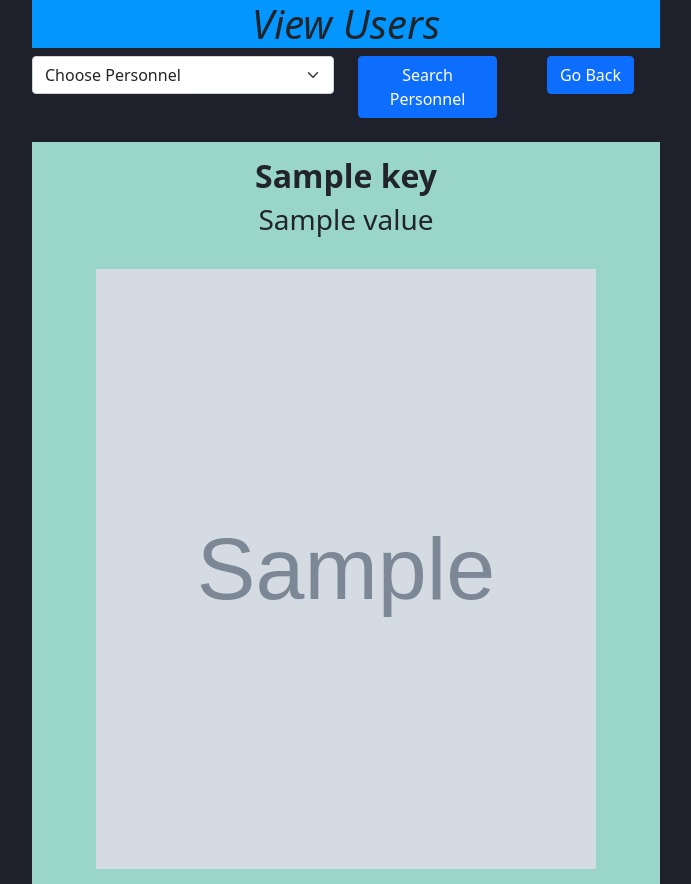
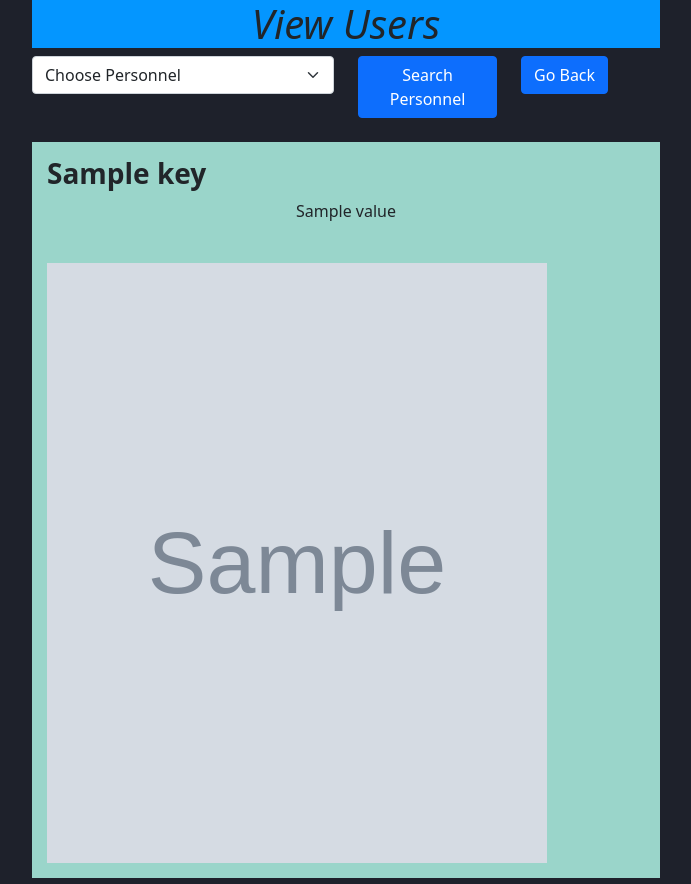
Before and after one commit to DonaldCapodilupo/Community-Database-Builder, a Flask app: template templates/View-Users.html in a window 1280 px wide. Shown: the whole page, without its empty margins (294-985 px from the left). Run offline with Flask 2, Linux system fonts and the light colour scheme; the template is opened without the code that fills it: most values are stand-ins (such as "Sample title", 1, 10 or a date in 2020); grey boxes marked "Sample" are stand-in pictures.

Commit message:
Basic updates to make information look a little cleane.

```diff
--- a/templates/View-Users.html
+++ b/templates/View-Users.html
@@ -22,7 +22,7 @@
     <div class="row">
         <div class="col-3"></div>
 
-        <div class="col-6" align="center">
+        <div class="col-6">
             <div class="title_div">
                 <h1>View Users</h1>
             </div>
@@ -65,14 +65,13 @@
                     <div class="row">
                         <div class="col">
                             {% for key, value in user_information.items() %}
-                                <h2><b>{{ key }}</b></h2>
+                                <h3><b>{{ key }}</b></h3>
                                 {% if key == "Likes" %}
                                     {% for like in value %}
-                                        <h3>{{ like }}</h3>
-                                        <br>
+                                        <p>{{ like }}</p>
                                     {% endfor %}
                                 {% else %}
-                                    <h3>{{ value }}</h3>
+                                    <p>{{ value }}</p>
                                     <br>
                                 {% endif %}
                             {% endfor %}
```
